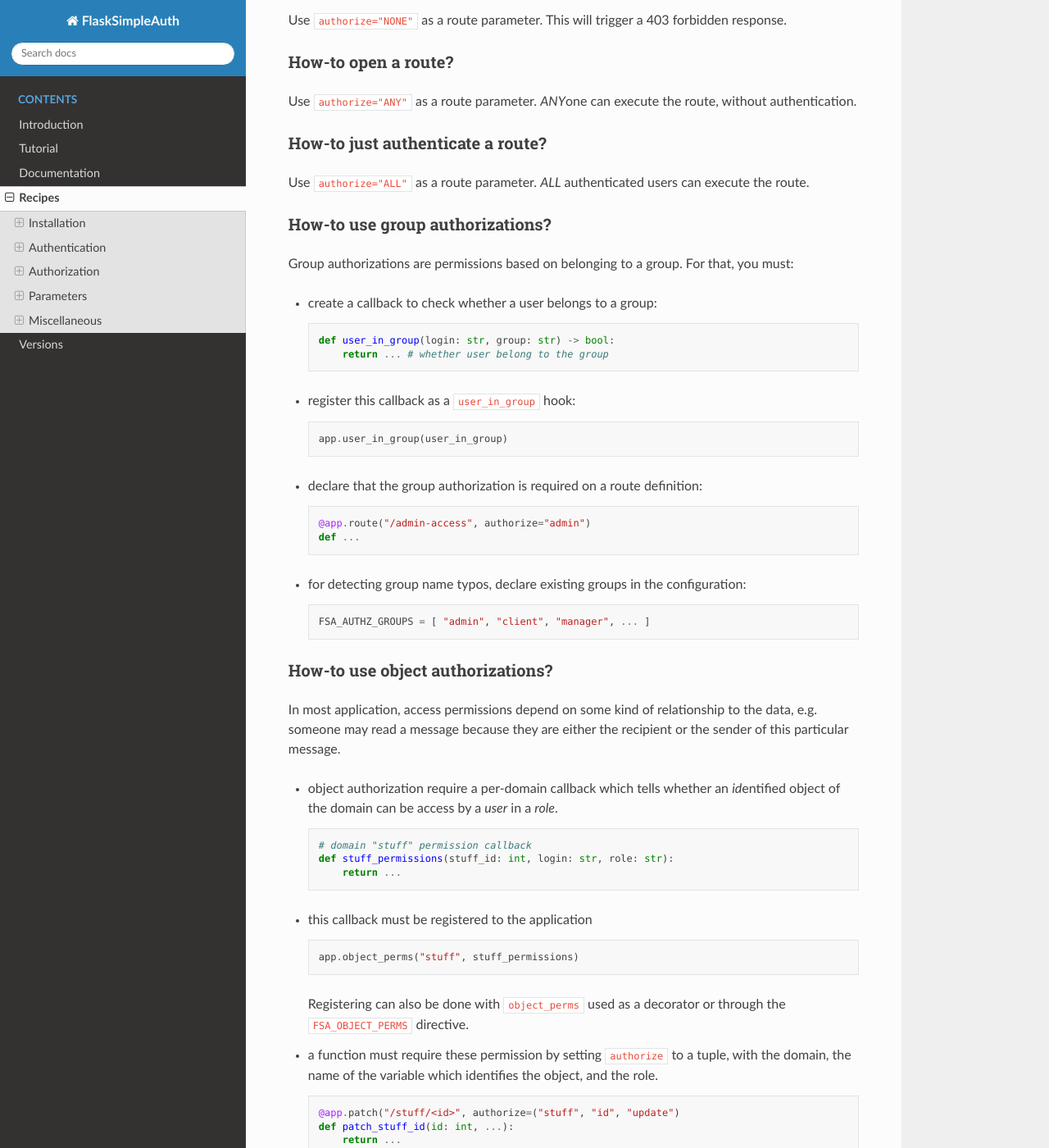
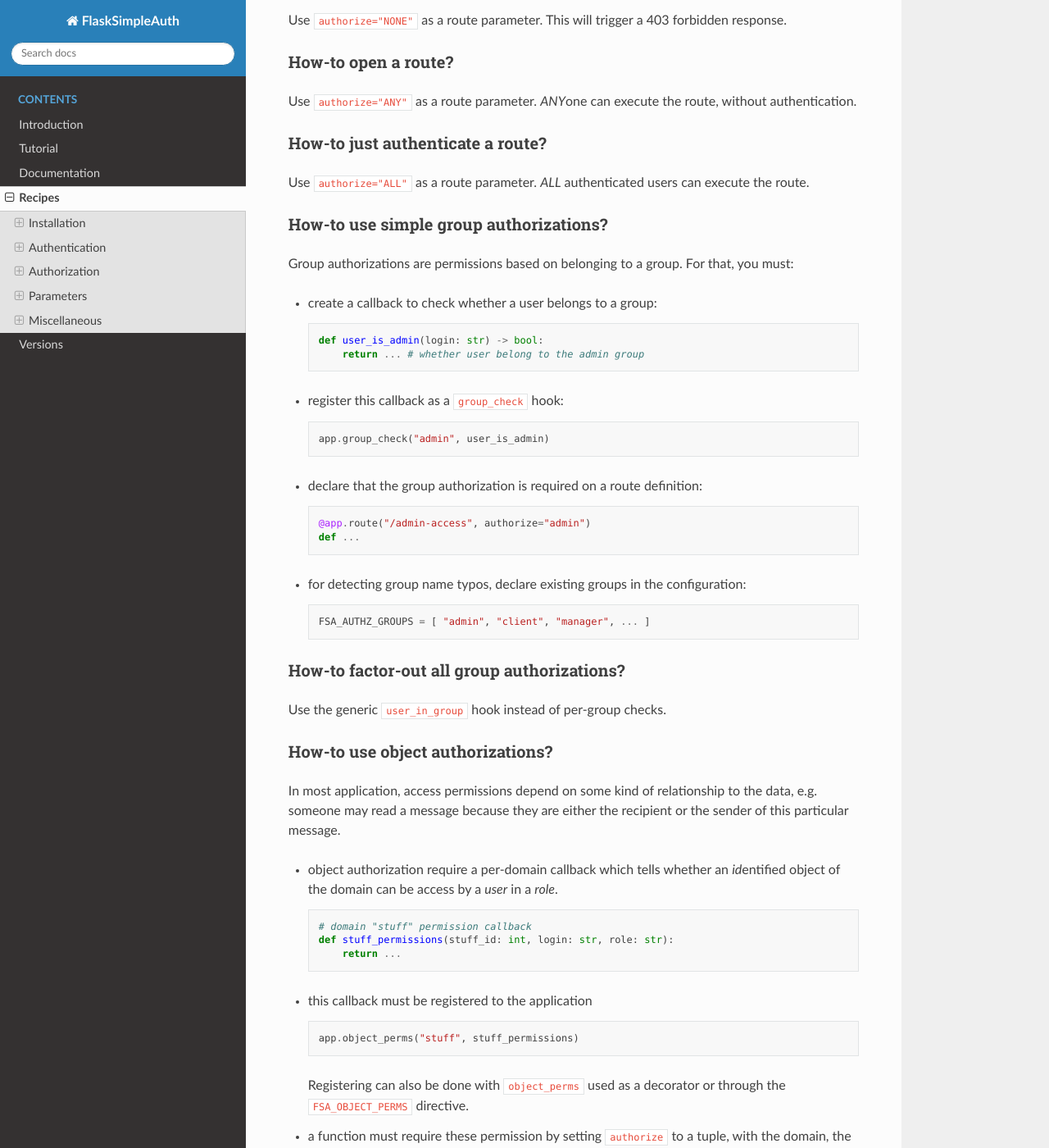
Before and after one commit to zx80/flask-simple-auth, a Sphinx documentation site: the page built from docs/RECIPES.md, in a window 1280 px wide and 1400 px high, scrolled down 4292 px. Shown: the whole window at 82% size. Built offline with Sphinx 7.4.7 and the Read the Docs theme 2.0.0, drawn with Linux system fonts in a browser that asks for light colours; pages that are not in the unit, such as notebooks, are missing from menus.

Commit message:
updage group authz recipee

````diff
--- a/docs/RECIPES.md
+++ b/docs/RECIPES.md
@@ -218,7 +218,7 @@ Use `authorize="ANY"` as a route parameter.
 Use `authorize="ALL"` as a route parameter.
 *ALL* authenticated users can execute the route.
 
-### How-to use group authorizations?
+### How-to use simple group authorizations?
 
 Group authorizations are permissions based on belonging to a group.
 For that, you must:
@@ -226,14 +226,14 @@ For that, you must:
 - create a callback to check whether a user belongs to a group:
 
   ```python
-  def user_in_group(login: str, group: str) -> bool:
-      return ... # whether user belong to the group
+  def user_is_admin(login: str) -> bool:
+      return ... # whether user belong to the admin group
   ```
 
-- register this callback as a `user_in_group` hook:
+- register this callback as a `group_check` hook:
 
   ```python
-  app.user_in_group(user_in_group)
+  app.group_check("admin", user_is_admin)
   ```
 
 - declare that the group authorization is required on a route definition:
@@ -248,6 +248,10 @@ For that, you must:
   ```python
   FSA_AUTHZ_GROUPS = [ "admin", "client", "manager", ... ]
   ```
+
+### How-to factor-out all group authorizations?
+
+Use the generic `user_in_group` hook instead of per-group checks.
 
 ### How-to use object authorizations?
 
````
